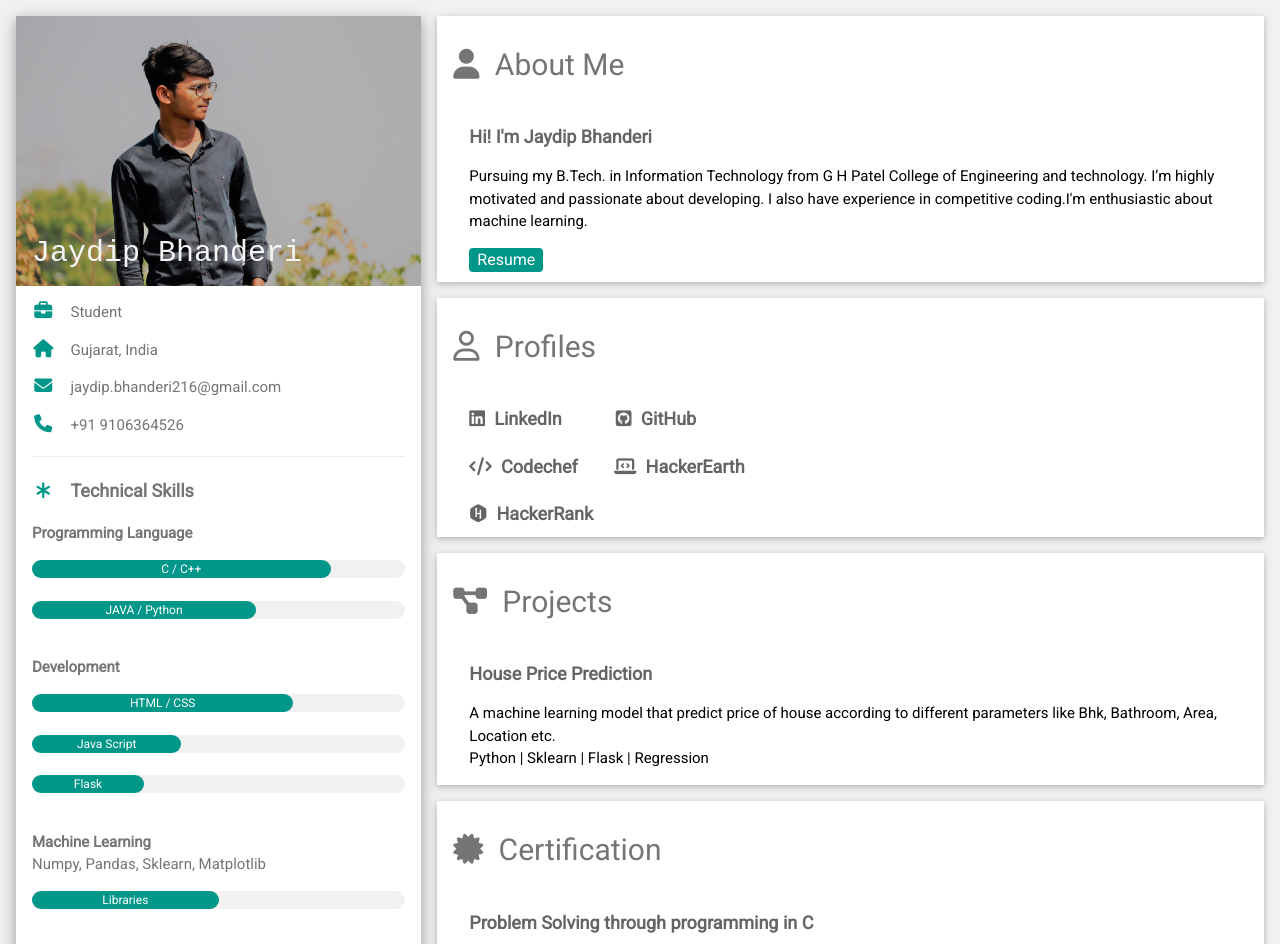
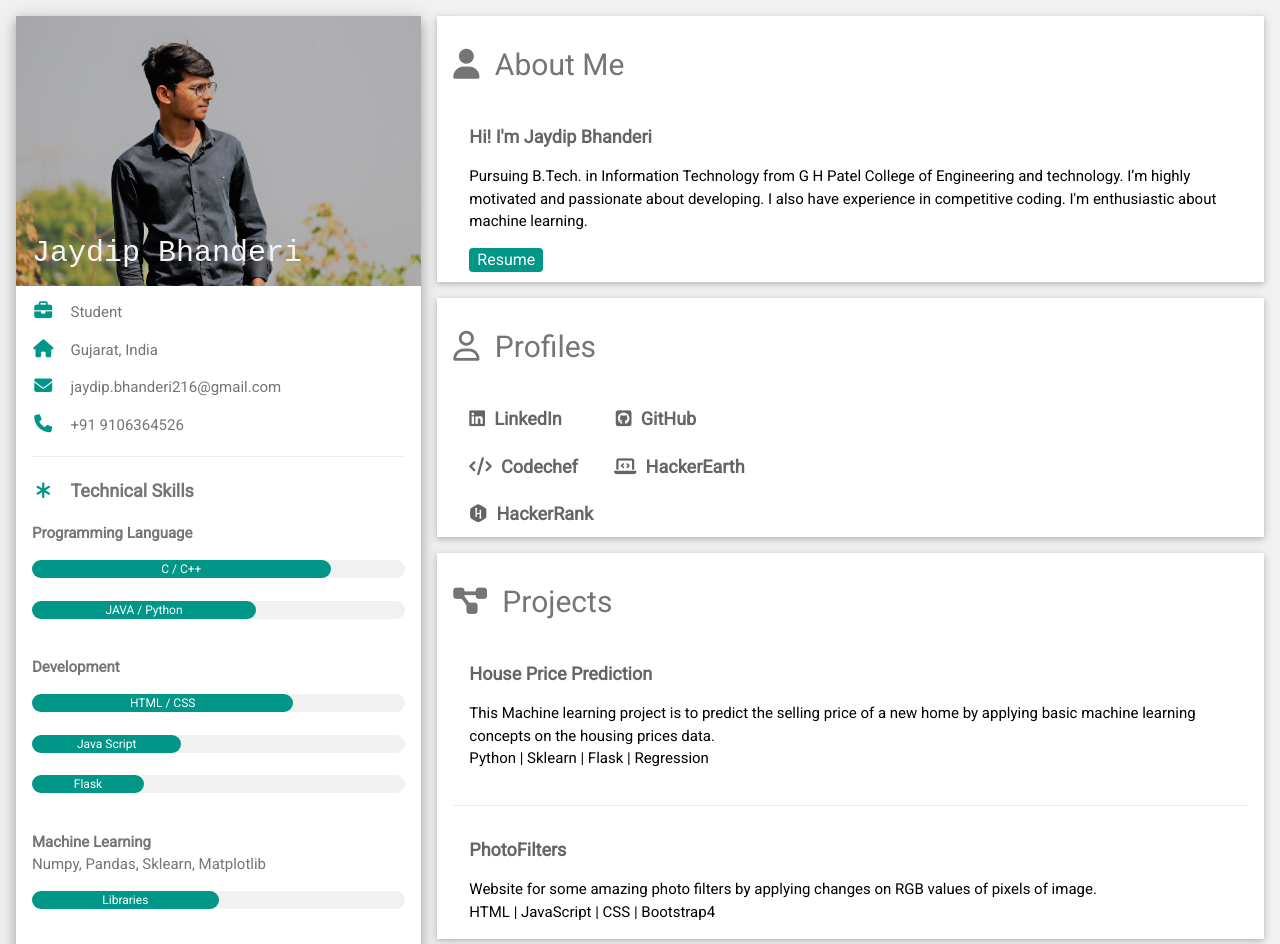
Before and after one commit to jaydip216/jaydip216.github.io, a plain HTML site: page index.html in a window 1280 px wide. Shown: the top 944 px of the page. Drawn offline with nearby package versions, Linux system fonts and the light colour scheme.

Commit message:
project added

```diff
--- a/index.html
+++ b/index.html
@@ -111,7 +111,7 @@ html,body,h1,h2,h3,h4,h5,h6 {font-family: "Roboto", sans-serif}
         <h2 class="w3-text-grey w3-padding-16"><i class="fas fa-user"></i>&ensp;About Me</h2>
         <div class="w3-container">
           <h5 class="w3-opacity"><b>Hi! I'm Jaydip Bhanderi</b></h5>
-          <p>Pursuing my B.Tech. in Information Technology from G H Patel College of Engineering and technology. I’m highly motivated and passionate about developing. I also have experience in competitive coding.I'm enthusiastic about machine learning.</p>
+          <p>Pursuing B.Tech. in Information Technology from G H Patel College of Engineering and technology. I’m highly motivated and passionate about developing. I also have experience in competitive coding. I'm enthusiastic about machine learning.</p>
         <h6 class="w3-text-teal"><span class="w3-tag w3-teal w3-round">
             <a  href="https://drive.google.com/file/d/13_OmTINKHqqXfySjUgUBncVoarEgsXni/view?usp=sharing" target="_blank"> Resume </a></span></h6>
 
@@ -142,9 +142,15 @@ html,body,h1,h2,h3,h4,h5,h6 {font-family: "Roboto", sans-serif}
         <div class="w3-container w3-card w3-white w3-margin-bottom">
         <h2 class="w3-text-grey w3-padding-16"><i class="fas fa-project-diagram"></i>&ensp;Projects</h2>
         <div class="w3-container">
-          <h5 class="w3-opacity"><b>House Price Prediction</b></h5>
-          <p>A machine learning model that predict price of house according to different parameters like Bhk, Bathroom, Area, Location etc.<br> Python | Sklearn | Flask | Regression</p>
-
+          <h5 class="w3-opacity"><b><a href="https://github.com/jaydip216/House-Price-Prediction" target="_blank">House Price Prediction</a></b></h5>
+          <p>This Machine learning project is to predict the selling price of a new home by applying basic machine learning concepts on the housing prices data.
+              <br> Python | Sklearn | Flask | Regression</p>
+        </div>
+            <hr>
+        <div class="w3-container">
+          <h5 class="w3-opacity"><b><a href="https://github.com/jaydip216/PhotoFilters" target="_blank">PhotoFilters</a></b></h5>
+          <p>Website for some amazing photo filters by applying changes on RGB values of pixels of image.
+              <br> HTML | JavaScript | CSS | Bootstrap4</p>
         </div>
       </div>
 
@@ -171,7 +177,7 @@ html,body,h1,h2,h3,h4,h5,h6 {font-family: "Roboto", sans-serif}
           <h5 class="w3-opacity"><b>G H Patel College of Engineering and Technology</b></h5>
             <h6 class="w3-text-teal"><i class="fa fa-calendar fa-fw w3-margin-right"></i>2017  - &ensp;Present</h6>
           <p>Bachelor of Engineering in Information technology.
-            <br>CPI : 9.00 (up to 6th semester)</p>
+            <br>CGPI : 9.00 (up to 6th semester)</p>
         </div>
       </div>
 
```
